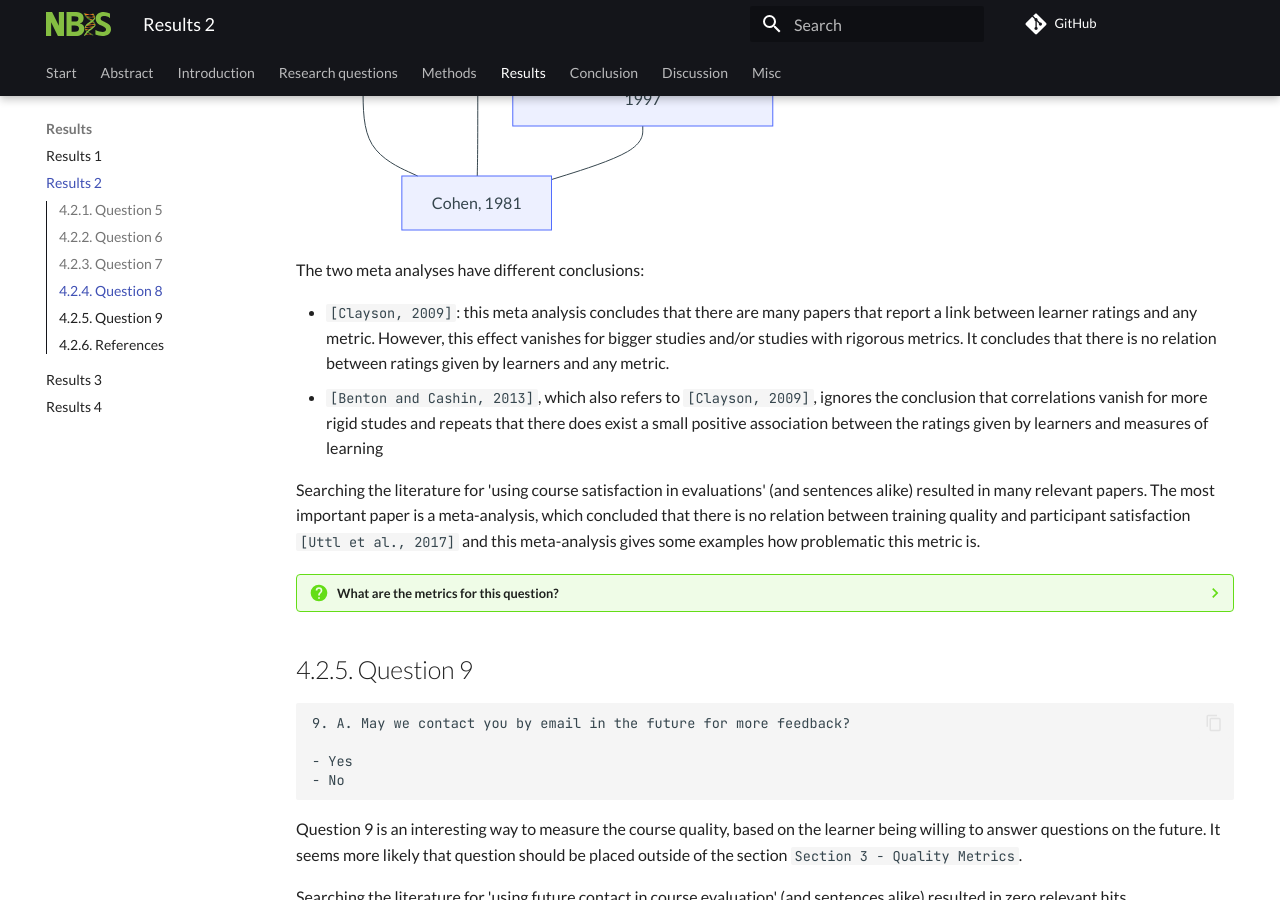
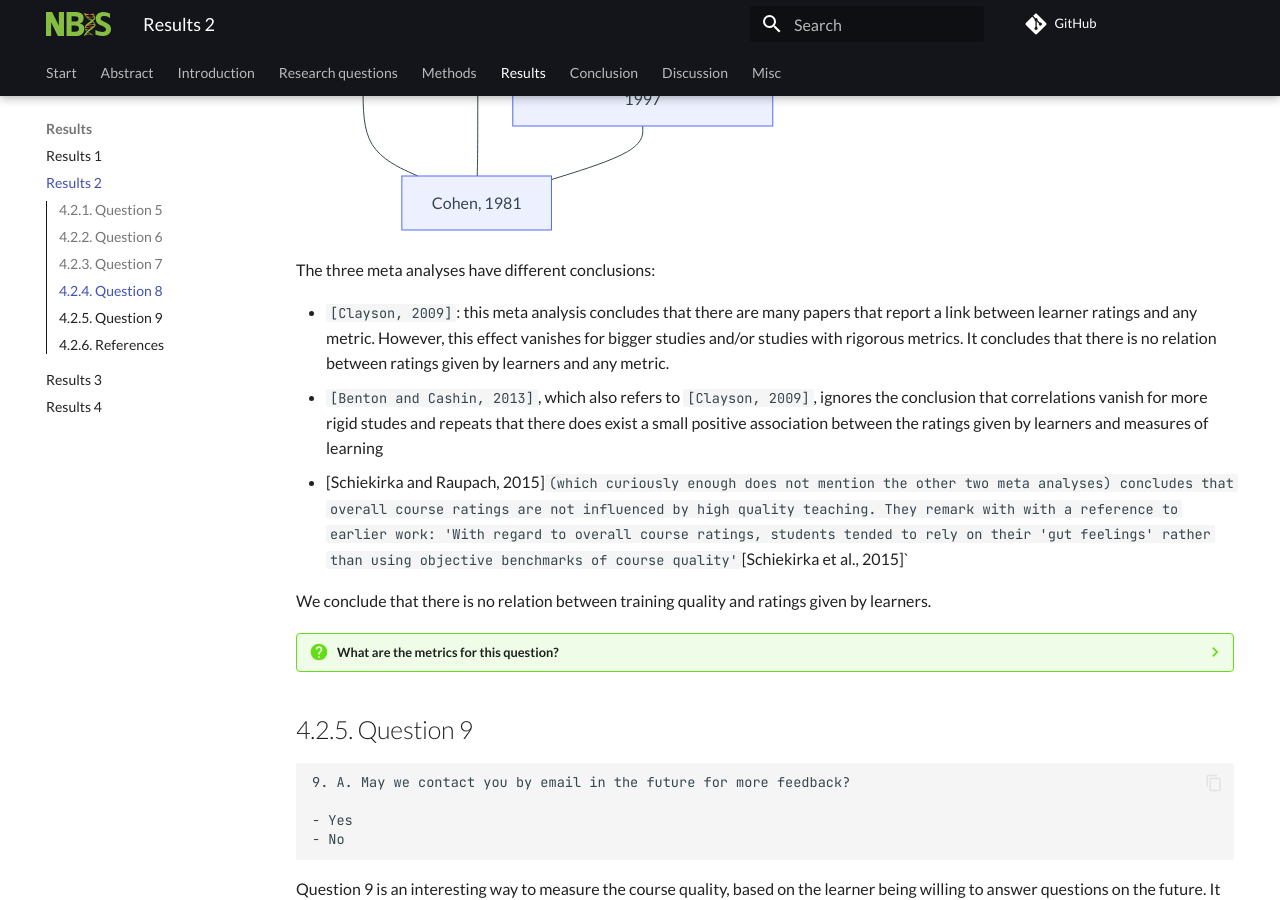
Before and after one commit to NBISweden/elixir_evaluation_evaluation, an MkDocs documentation site: the page built from docs/results_2.md, in a window 1280 px wide and 900 px high, scrolled down 2905 px. Built offline with MkDocs 1.6.1 and Material for MkDocs 9.7.7, drawn with Linux system fonts in a browser that asks for light colours; comment, search, counter and statistics services are not loaded.

Commit message:
No relationship

````diff
--- a/docs/results_2.md
+++ b/docs/results_2.md
@@ -185,7 +185,7 @@ flowchart TD
   dapollonia_and_abrami_1997 --- cohen_1981
 ```
 
-The two meta analyses have different conclusions:
+The three meta analyses have different conclusions:
 
 - `[Clayson, 2009]`: this meta analysis concludes that there are
   many papers that report a link between
@@ -198,6 +198,13 @@ The two meta analyses have different conclusions:
   studes and repeats that there does exist a small positive
   association between the ratings given by learners
   and measures of learning
+- [Schiekirka and Raupach, 2015]` (which curiously enough does not mention
+  the other two meta analyses) concludes that overall course ratings
+  are not influenced by high quality teaching. They remark with
+  with a reference to earlier work:
+  'With regard to overall course ratings, students
+  tended to rely on their 'gut feelings' rather than using
+  objective benchmarks of course quality' `[Schiekirka et al., 2015]`
 
 <!--
 
@@ -257,21 +264,8 @@ instructor’s teaching effectiveness (Cashin 2003)'.
 
 -->
 
-
-
-
-
-
-
-
-Searching the literature
-for 'using course satisfaction in evaluations'
-(and sentences alike) resulted in many relevant papers.
-The most important paper is a meta-analysis,
-which concluded that there is no relation
-between training quality and participant
-satisfaction `[Uttl et al., 2017]` and this meta-analysis
-gives some examples how problematic this metric is.
+We conclude that there is no relation
+between training quality and ratings given by learners.
 
 ???- question "What are the metrics for this question?"
 
````
